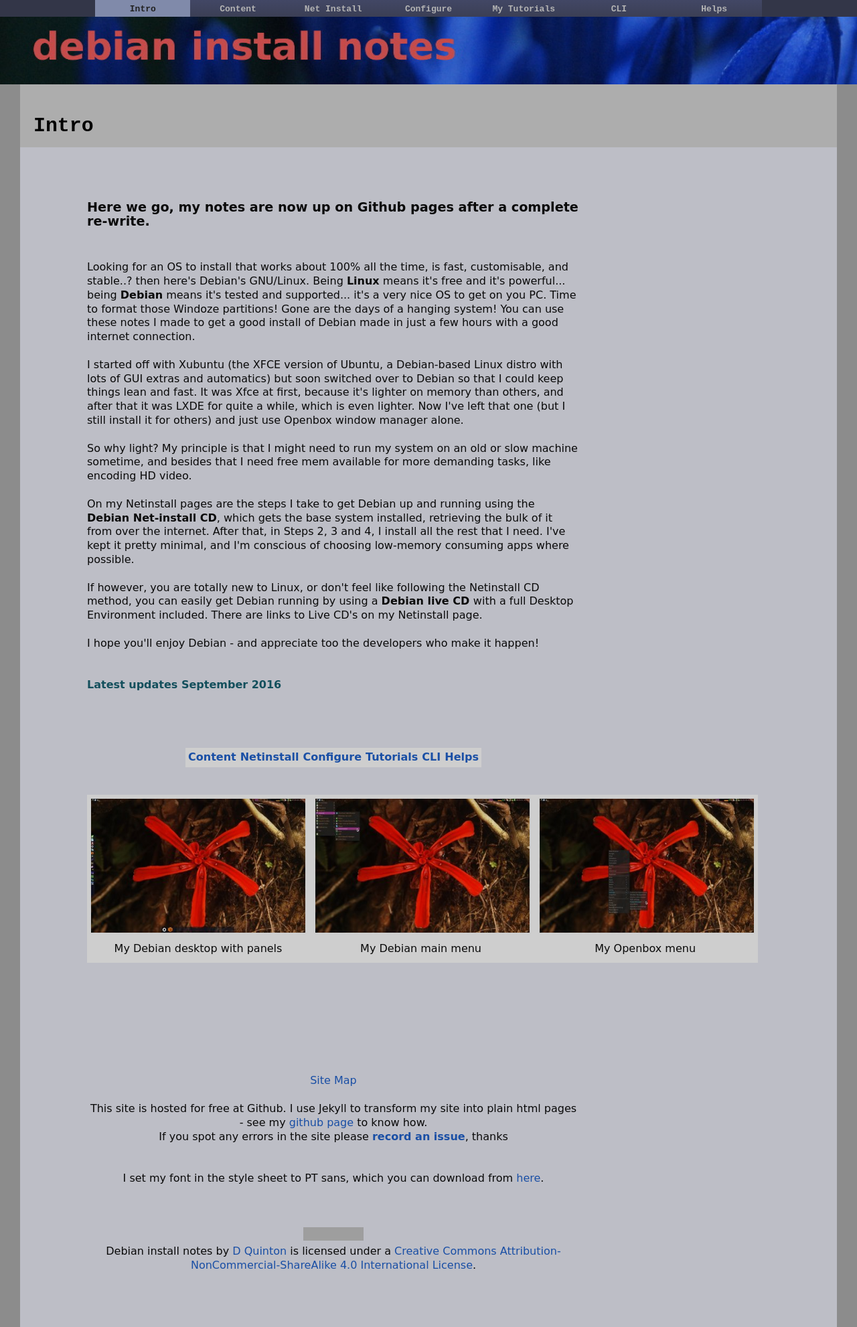
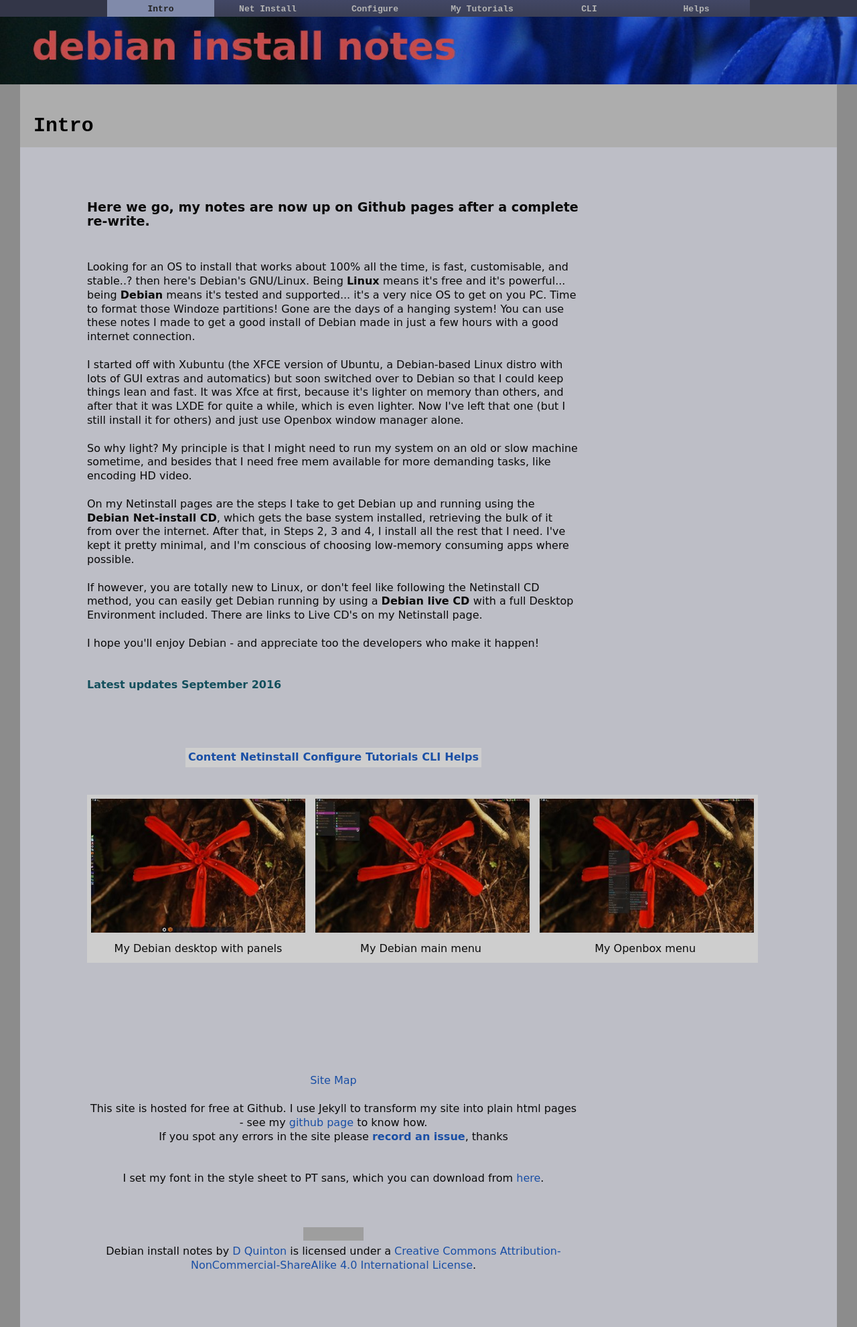
Before and after one commit to dquinton/debian-install, a Jekyll site: the page built from index.html, in a window 1280 px wide. Shown: the whole page at 67% size. Built offline with Jekyll 4.4.1, drawn with Linux system fonts in a browser that asks for light colours; grey boxes are pictures that could not be loaded.

Commit message:
updating pages

```diff
--- a/_includes/navbar.html
+++ b/_includes/navbar.html
@@ -4,9 +4,6 @@
     <li></li>
     <li>
         <a href="{{site.baseurl}}/index.html" id="intro">Intro</a>
-    </li>
-    <li>
-        <a href="{{site.baseurl}}/content.html" id="cont">Content</a>
     </li>
     <li>
         <a href="{{site.baseurl}}/netinstall.html" id="net">Net Install</a>
```
